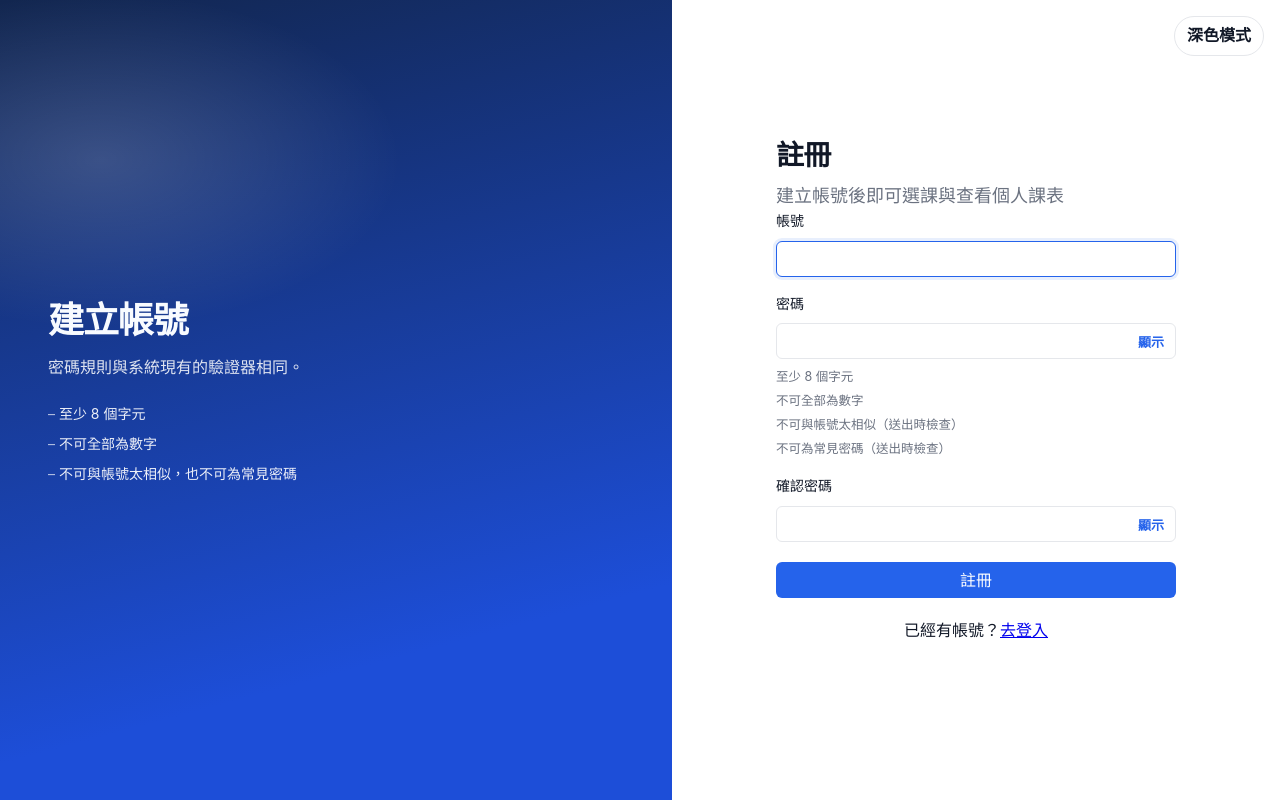
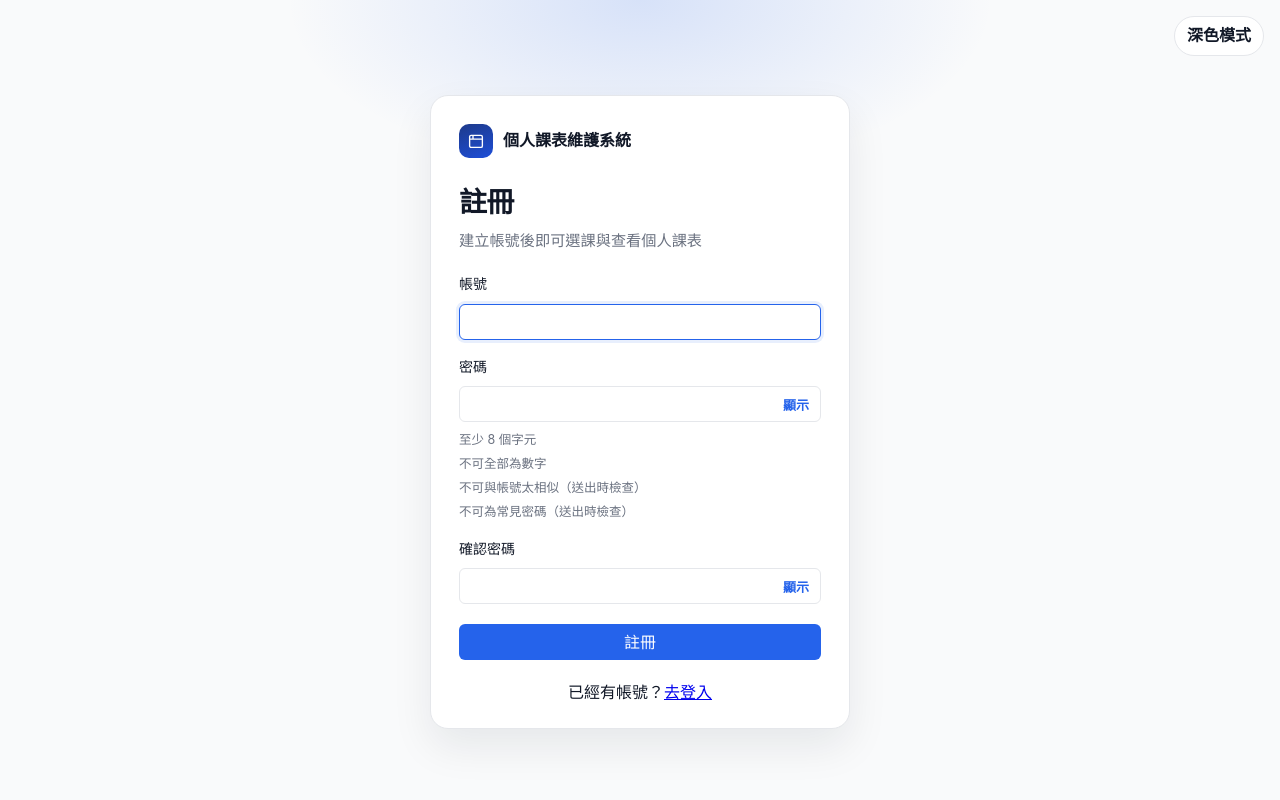
Before and after one commit to 11346070/Class-Schedule, a Django app: page /register/ in a window 1280 px wide. Run offline with Django 5.2, Linux system fonts and the light colour scheme.

Commit message:
style: use the login card layout on the register page
Co-authored-by: Cursor <cursoragent@cursor.com>

```diff
--- a/static/css/style.css
+++ b/static/css/style.css
@@ -2191,8 +2191,11 @@ body {
 
 .auth-screen.auth-solo {
     display: flex;
+    flex-direction: column;
     align-items: center;
-    justify-content: center;
+    justify-content: flex-start;
+    min-height: 100vh;
+    min-height: 100dvh;
     padding: 72px 20px 48px;
     background:
         radial-gradient(520px 260px at 50% 0%, rgba(37, 99, 235, 0.16), transparent 68%),
@@ -2201,6 +2204,8 @@ body {
 
 .auth-solo-card {
     width: min(420px, 100%);
+    margin-top: auto;
+    margin-bottom: auto;
     background: var(--surface);
     border: 1px solid var(--border-color);
     border-radius: 18px;
--- a/templates/base.html
+++ b/templates/base.html
@@ -13,7 +13,7 @@
             } catch (e) {}
         })();
     </script>
-    <link rel="stylesheet" href="/static/css/style.css?v=20261030j">
+    <link rel="stylesheet" href="/static/css/style.css?v=20261030k">
     {% block extra_css %}{% endblock %}
 </head>
 <body>
--- a/templates/register.html
+++ b/templates/register.html
@@ -5,20 +5,15 @@
 {% block site_footer %}{% endblock %}
 
 {% block main %}
-<section class="auth-screen">
+<section class="auth-screen auth-solo">
     <button type="button" class="theme-corner js-theme">深色模式</button>
-    <aside class="auth-aside">
-        <h1>建立帳號</h1>
-        <p>密碼規則與系統現有的驗證器相同。</p>
-        <ul>
-            <li>至少 8 個字元</li>
-            <li>不可全部為數字</li>
-            <li>不可與帳號太相似，也不可為常見密碼</li>
-        </ul>
-    </aside>
-    <div class="auth-panel">
-        <div class="auth-card">
-            <div class="mobile-auth-brand">個人課表維護系統</div>
+    <div class="auth-solo-card">
+        <div class="auth-solo-brand">
+            <span class="brand-mark" aria-hidden="true">
+                <svg viewBox="0 0 24 24" fill="none" stroke="currentColor" stroke-width="1.8"><rect x="3.5" y="4.5" width="17" height="16" rx="2"></rect><path d="M3.5 9.5h17M8 4.5v5"></path></svg>
+            </span>
+            <span>個人課表維護系統</span>
+        </div>
         <h1>註冊</h1>
         <p class="lead">建立帳號後即可選課與查看個人課表</p>
         <form method="post" action="{% url 'register' %}">
@@ -57,6 +52,5 @@
         </form>
         <p class="auth-switch">已經有帳號？<a href="{% url 'login' %}">去登入</a></p>
     </div>
-    </div>
 </section>
 {% endblock %}
```
Also changed, not shown: timetable/tests.py (+10 -0 lines). Lines whose indentation alone changed are shown as unchanged.
